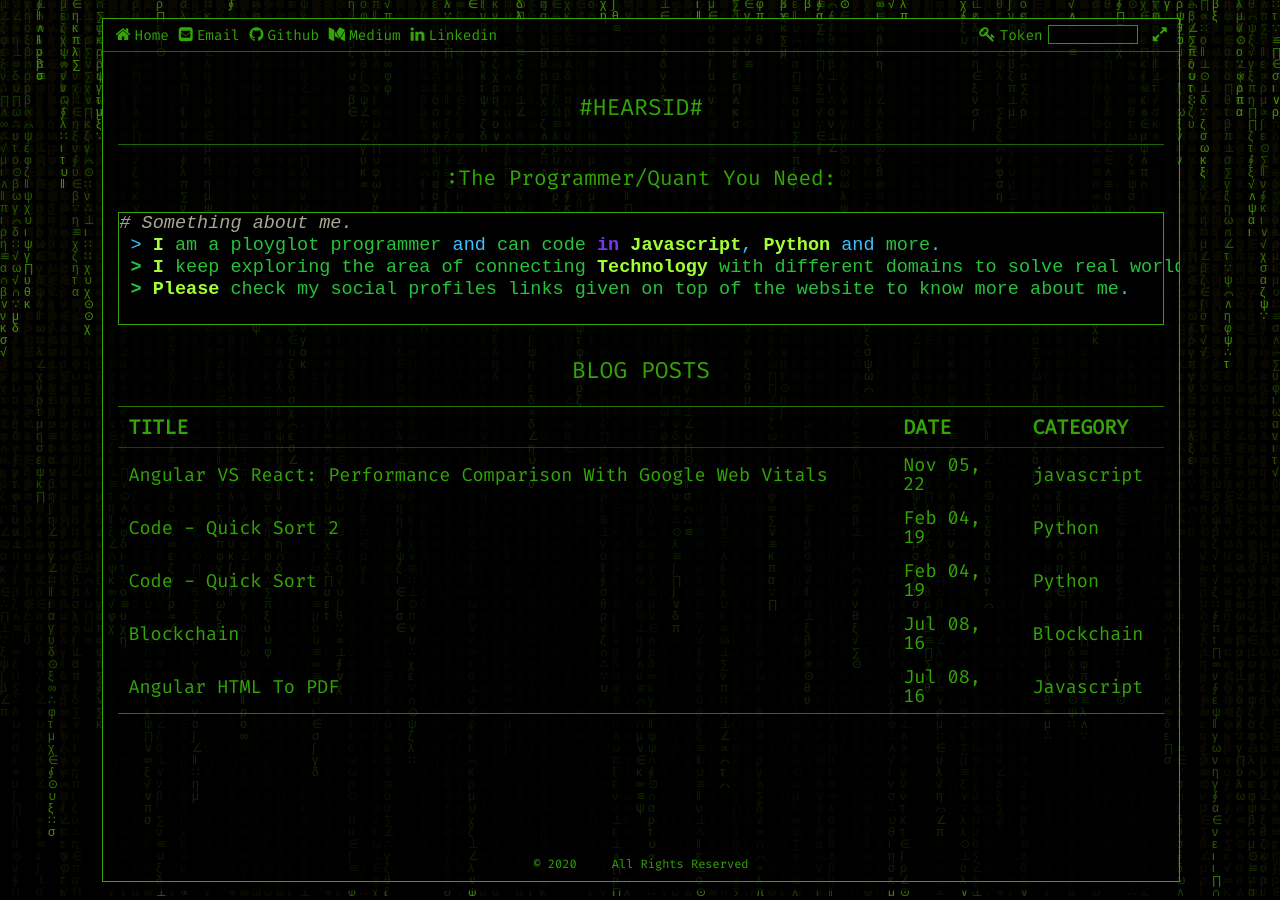
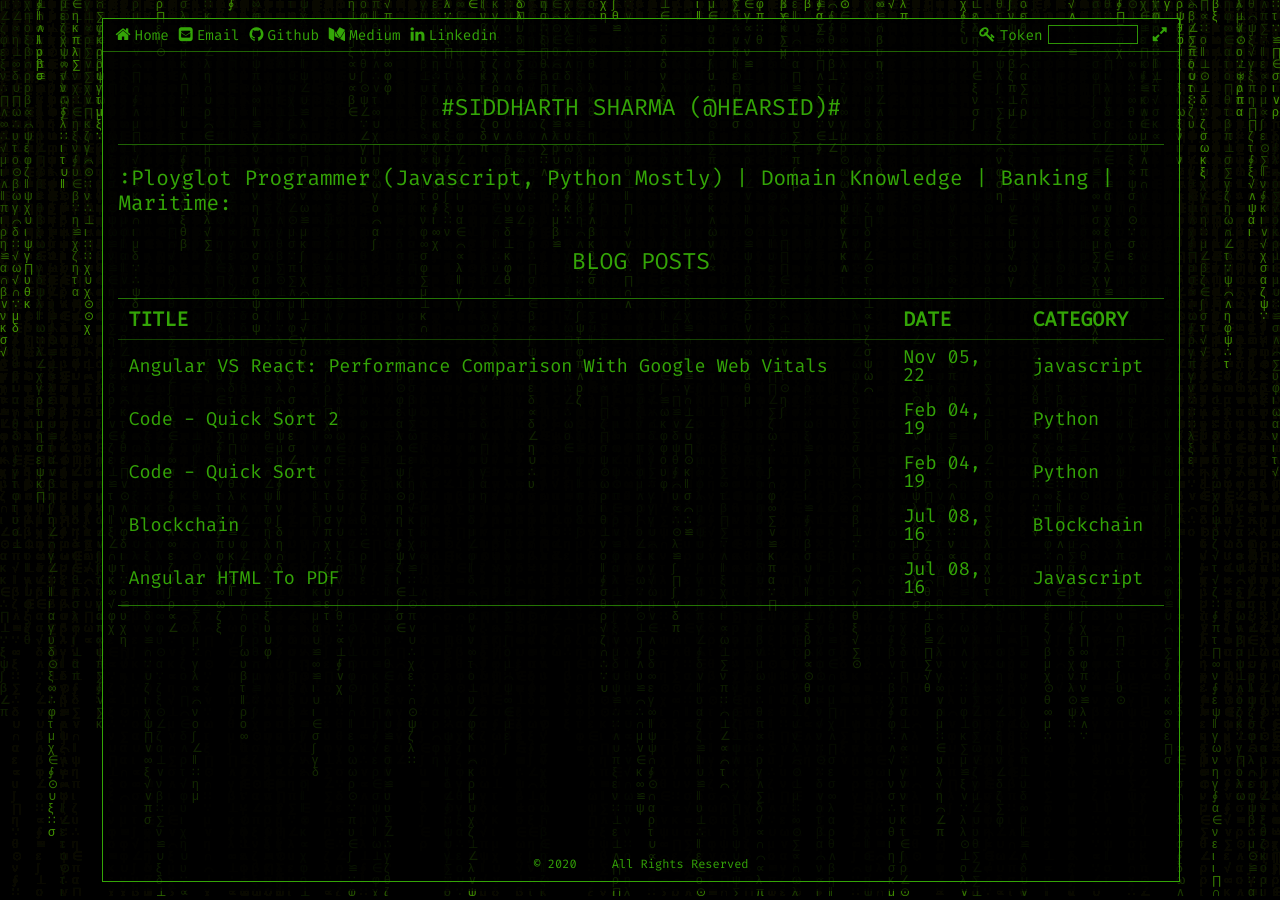
Before and after one commit to hearsid/hearsid.github.io, a Jekyll site: the page built from pages/index.md, in a window 1280 px wide. Built offline with Jekyll 4.4.1, drawn with Linux system fonts in a browser that asks for light colours.

Commit message:
homepage updated

````diff
--- a/pages/index.md
+++ b/pages/index.md
@@ -11,15 +11,7 @@ encrypted_text: true
 permalink: /
 ---
 
-# \#HEARSID\#
+# \#Siddharth Sharma (@HEARSID)\#
 
 ---
-### :The Programmer/Quant you need:
-
-```ruby
-# Something about me.
- > I am a ployglot programmer and can code in Javascript, Python and more.
- > I keep exploring the area of connecting Technology with different domains to solve real world problems.
- > Please check my social profiles links given on top of the website to know more about me.
-
-```
+### :Ployglot programmer (Javascript, Python mostly) | Domain knowledge | Banking | Maritime:
````
